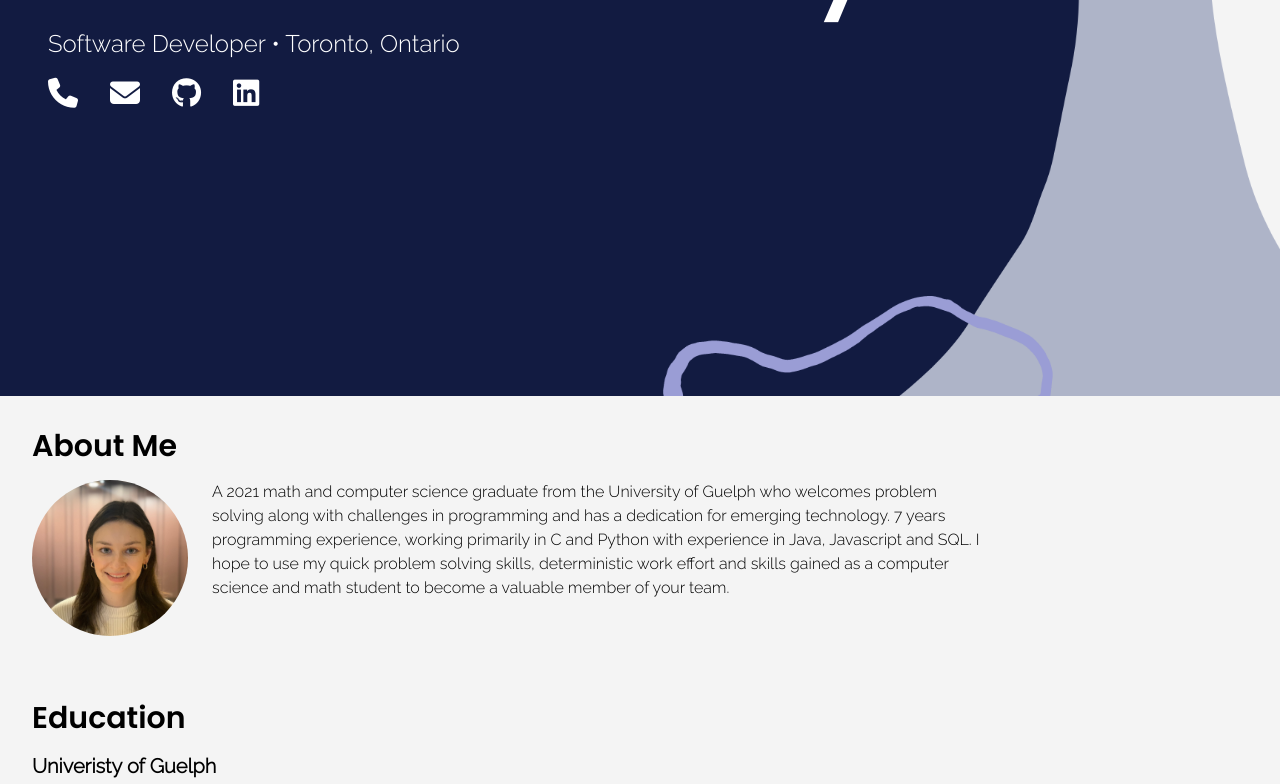
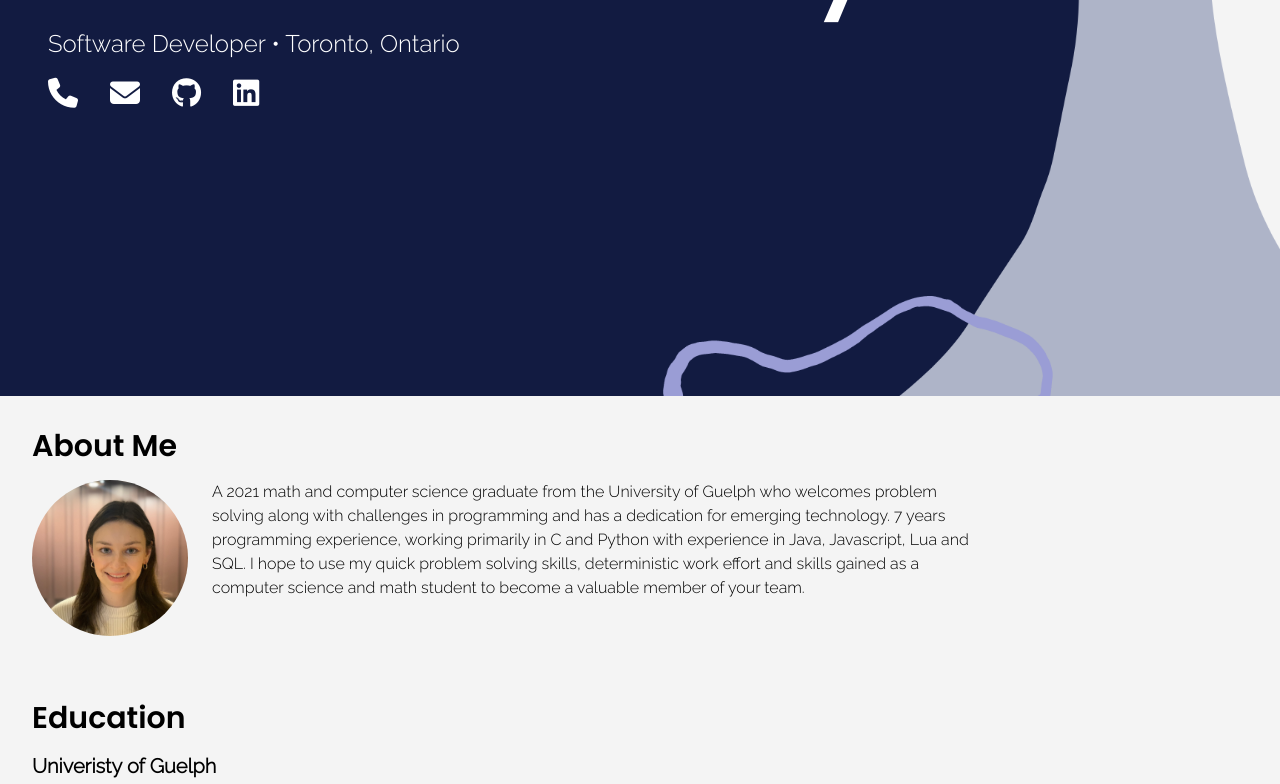
Before and after one commit to Melissa-Kennedy/personal-website, a Vue app: page / in a window 1280 px wide. Shown: the part 404-1188 px from the top of the page. Built offline with nearby package versions, Linux system fonts and the light colour scheme.

Commit message:
Update about page

```diff
--- a/src/components/About.vue
+++ b/src/components/About.vue
@@ -6,7 +6,7 @@
         <img class="rounded-full" src="@/assets/melissa.jpg" />
       </div>
       <div class="w-5/6">
-        <p>A 2021 math and computer science graduate from the University of Guelph who welcomes problem solving along with challenges in programming and has a dedication for emerging technology. 7 years programming experience, working primarily in C and Python with experience in Java, Javascript and SQL. I hope to use my quick problem solving skills, deterministic work effort and skills gained as a computer science and math student to become a valuable member of your team.</p>
+        <p>A 2021 math and computer science graduate from the University of Guelph who welcomes problem solving along with challenges in programming and has a dedication for emerging technology. 7 years programming experience, working primarily in C and Python with experience in Java, Javascript, Lua and SQL. I hope to use my quick problem solving skills, deterministic work effort and skills gained as a computer science and math student to become a valuable member of your team.</p>
       </div>
     </div>
   </div>
```
